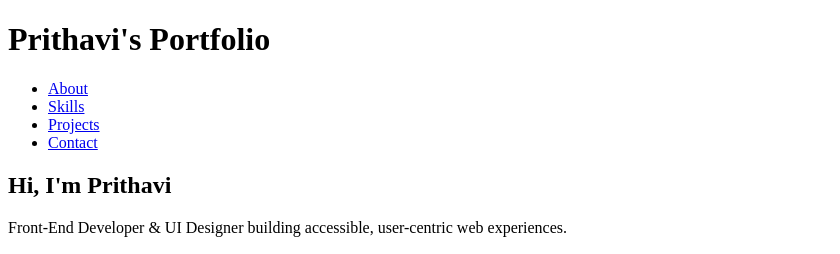
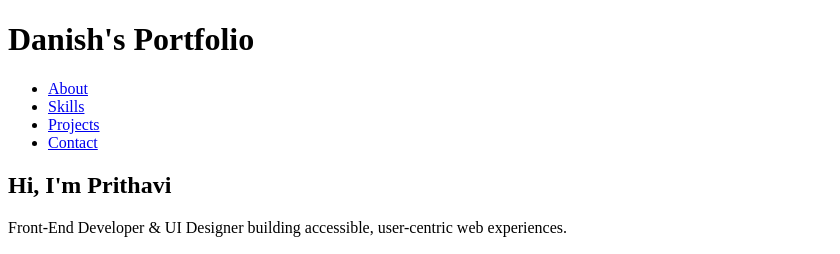
Before and after one commit to Syeddanish-arch/Web_dev_lab, a plain HTML site: page Module 2/p7/index.html in a window 1280 px wide. Shown: the top 254 px of the page, without its empty margins (0-840 px from the left). Drawn offline with Linux system fonts and the light colour scheme.

Commit message:
Update index.html

```diff
--- a/Module 2/p7/index.html
+++ b/Module 2/p7/index.html
@@ -7,7 +7,7 @@
     </head>
 <body>
     <header>
-        <h1>Prithavi's Portfolio</h1>
+        <h1>Danish's Portfolio</h1>
     </header>
 
         <nav >
```
